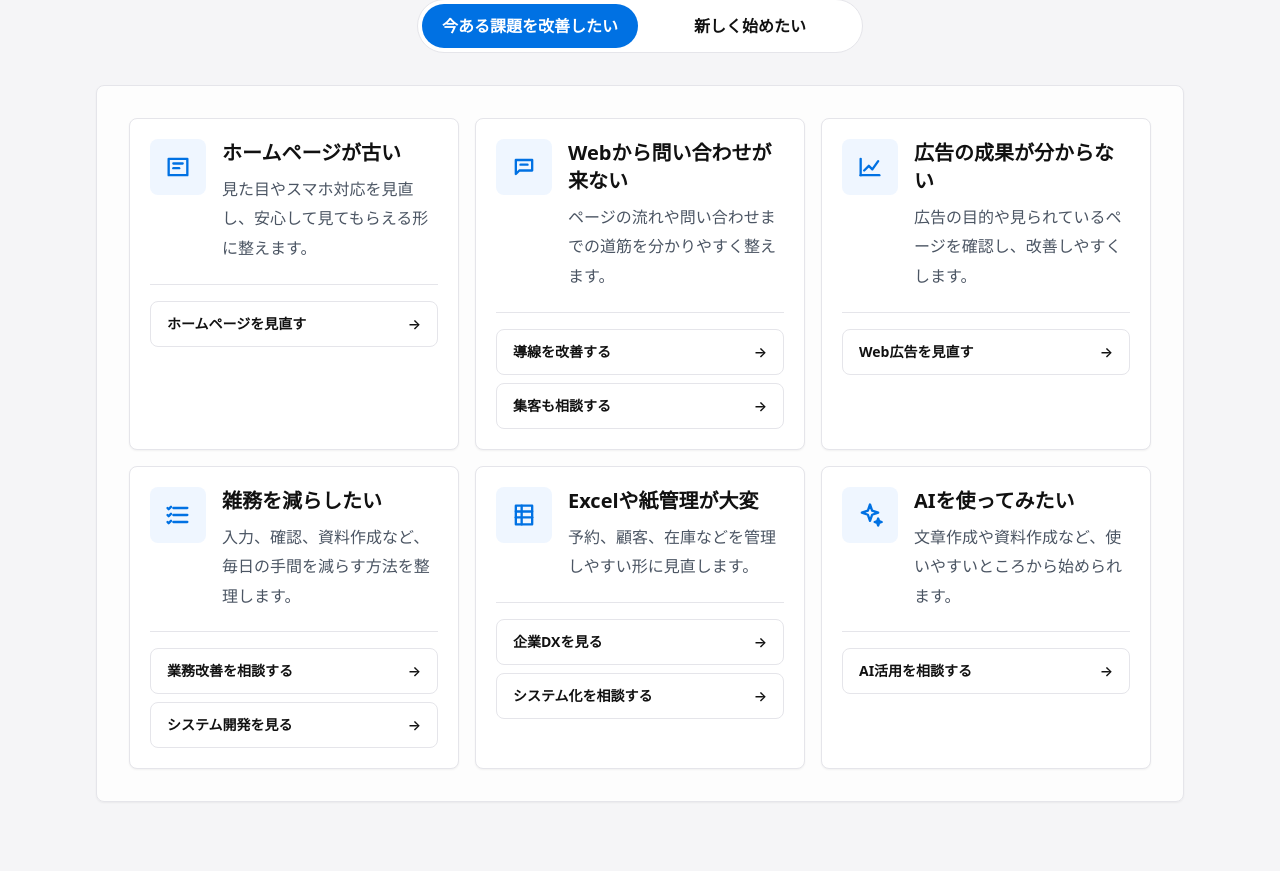
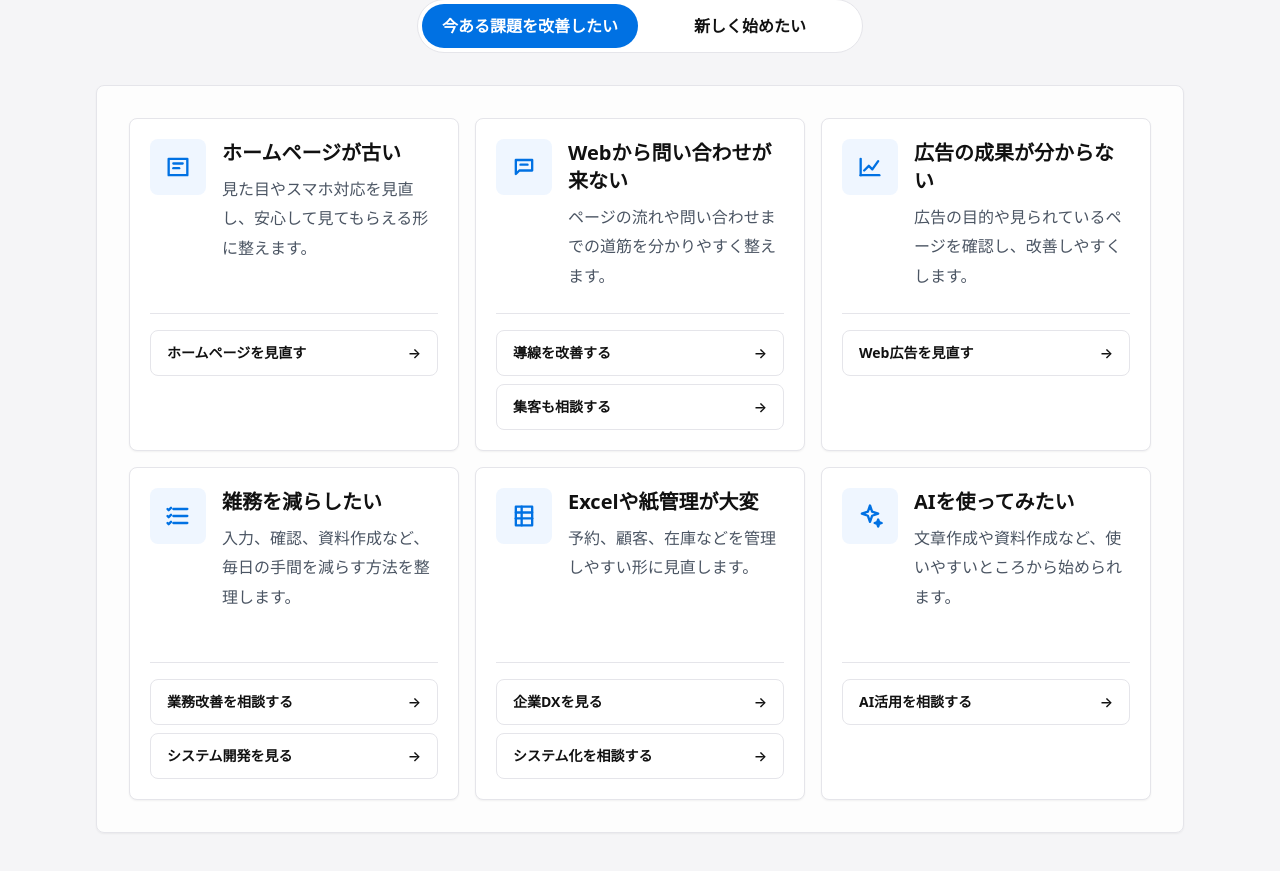
Before and after one commit to iwamitsuco/officialSite, a Next.js app: page / in a window 1280 px wide. Shown: the part 1071-1942 px from the top of the page. Built offline with nearby package versions, Linux system fonts and the light colour scheme.

Commit message:
Align homepage problem card actions

```diff
--- a/components/sections/ProblemSegments.tsx
+++ b/components/sections/ProblemSegments.tsx
@@ -157,7 +157,7 @@ export function ProblemSegments() {
         <div className="grid gap-4 md:grid-cols-2 xl:grid-cols-3">
           {activeSegment.items.map((item) => (
             <article className="flex min-h-full flex-col rounded-lg border border-apple-border bg-white p-5 shadow-sm transition hover:-translate-y-0.5 hover:shadow-soft" key={item.title}>
-              <div className="flex gap-4">
+              <div className="flex gap-4 md:min-h-[154px]">
                 <div className="flex h-12 w-12 shrink-0 items-center justify-center rounded-lg bg-blue-50 text-apple-blue md:h-14 md:w-14" aria-hidden="true">
                   <ProblemIcon icon={item.icon} />
                 </div>
```
